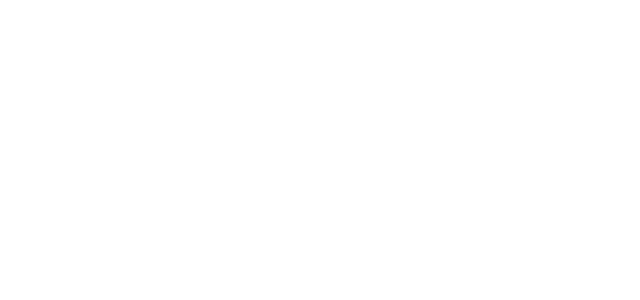
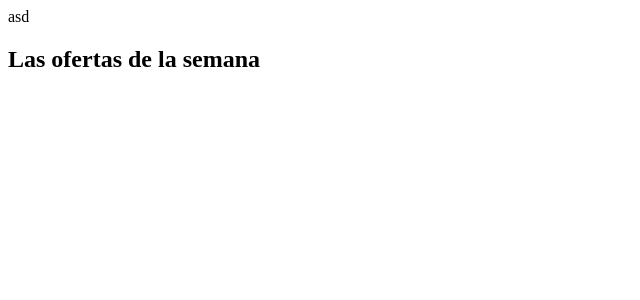
Before and after one commit to lucianapazr/nutriclub-paz, a React (Create React App) app: page / in a window 1280 px wide. Shown: the top 300 px of the page, without its empty margins (0-640 px from the left). Built offline with nearby package versions, Linux system fonts and the light colour scheme.

Commit message:
incorporacion de bootstrap

```diff
--- a/package.json
+++ b/package.json
@@ -6,7 +6,9 @@
     "@testing-library/jest-dom": "^5.14.1",
     "@testing-library/react": "^11.2.7",
     "@testing-library/user-event": "^12.8.3",
+    "bootstrap": "^5.1.1",
     "react": "^17.0.2",
+    "react-bootstrap": "^2.0.0-rc.0",
     "react-dom": "^17.0.2",
     "react-scripts": "4.0.3",
     "web-vitals": "^1.1.2"
--- a/src/App.js
+++ b/src/App.js
@@ -1,9 +1,11 @@
 import './App.css';
+import NavBar from './components/NavBar';
 
 function App() {
   return (
     <>
-
+      <NavBar />
+      <h2>Las ofertas de la semana</h2>
     </>
   );
 }
--- /dev/null
+++ b/src/components/NavBar.js
@@ -0,0 +1,11 @@
+import React from 'react'
+
+const NavBar = () => {
+    return (
+        <>
+           asd
+        </>
+    )
+}
+
+export default NavBar
```
Also changed, not shown: src/components/NabBar.js (deleted, +0 -11 lines), 1 other file (tests, documents, lock files or other folders).
